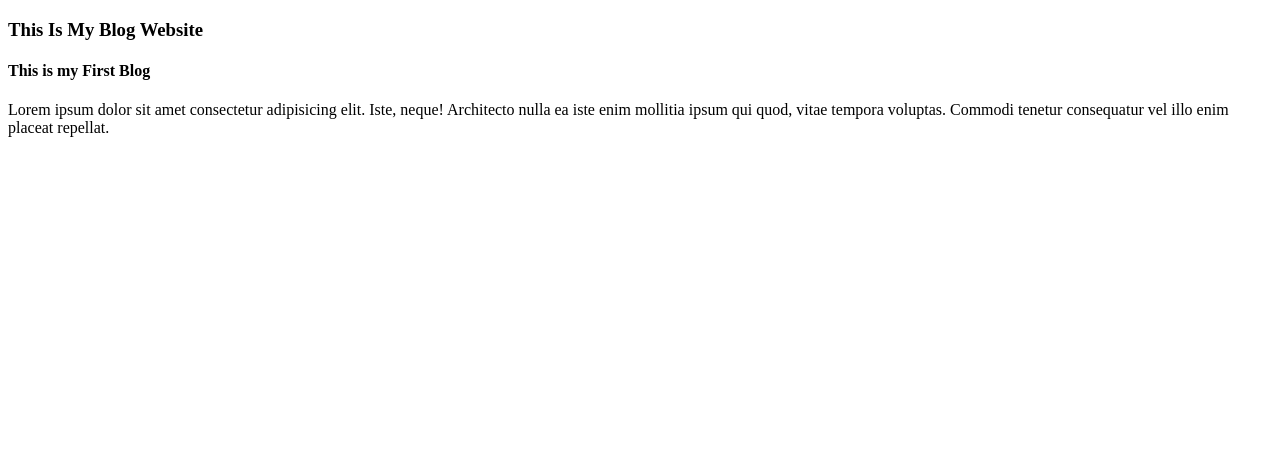
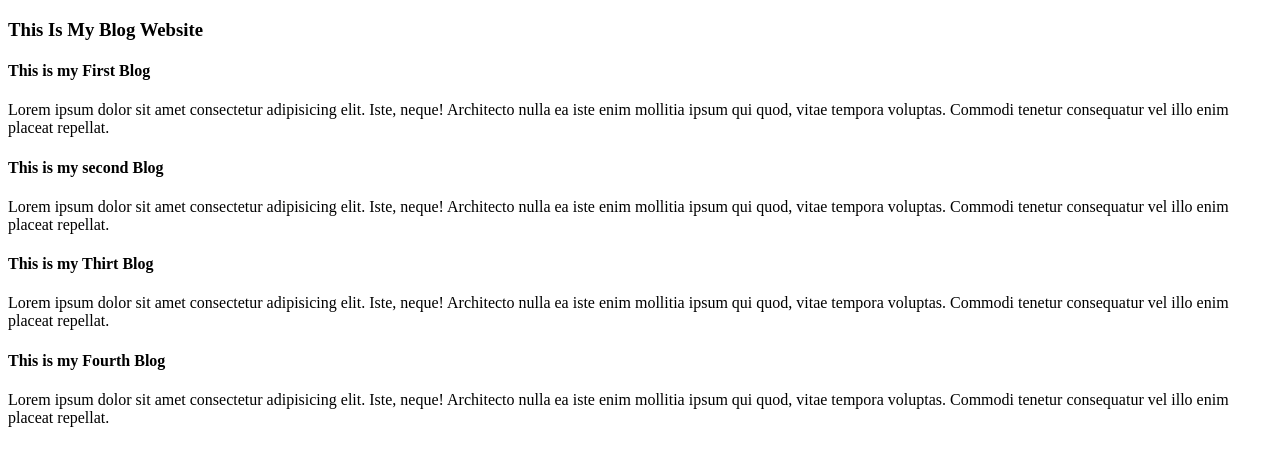
Before and after one commit to koushikb1/my-sample-website, a plain HTML site: page index.html in a window 1280 px wide. Drawn offline with Linux system fonts and the light colour scheme.

Commit message:
css file link

```diff
--- a/index.html
+++ b/index.html
@@ -5,6 +5,7 @@
     <meta http-equiv="X-UA-Compatible" content="IE=edge">
     <meta name="viewport" content="width=device-width, initial-scale=1.0">
     <title>My Sample Website</title>
+    <link rel="stylesheet" href="/style/Style.css">
 </head>
 <body>
     <H3>This Is My Blog Website</H3>
@@ -12,5 +13,17 @@
         <h4>This is my First Blog</h4>
         <p>Lorem ipsum dolor sit amet consectetur adipisicing elit. Iste, neque! Architecto nulla ea iste enim mollitia ipsum qui quod, vitae tempora voluptas. Commodi tenetur consequatur vel illo enim placeat repellat.</p>
     </div>
+    <div>
+        <h4>This is my second Blog</h4>
+        <p>Lorem ipsum dolor sit amet consectetur adipisicing elit. Iste, neque! Architecto nulla ea iste enim mollitia ipsum qui quod, vitae tempora voluptas. Commodi tenetur consequatur vel illo enim placeat repellat.</p>
+    </div>
+    <div>
+        <h4>This is my Thirt Blog</h4>
+        <p>Lorem ipsum dolor sit amet consectetur adipisicing elit. Iste, neque! Architecto nulla ea iste enim mollitia ipsum qui quod, vitae tempora voluptas. Commodi tenetur consequatur vel illo enim placeat repellat.</p>
+    </div>
+    <div>
+        <h4>This is my Fourth Blog</h4>
+        <p>Lorem ipsum dolor sit amet consectetur adipisicing elit. Iste, neque! Architecto nulla ea iste enim mollitia ipsum qui quod, vitae tempora voluptas. Commodi tenetur consequatur vel illo enim placeat repellat.</p>
+    </div>
 </body>
 </html>
--- /dev/null
+++ b/style/Style.css
@@ -0,0 +1,4 @@
+h3 {
+    text-decoration-color: aquamarine;
+
+}
```
